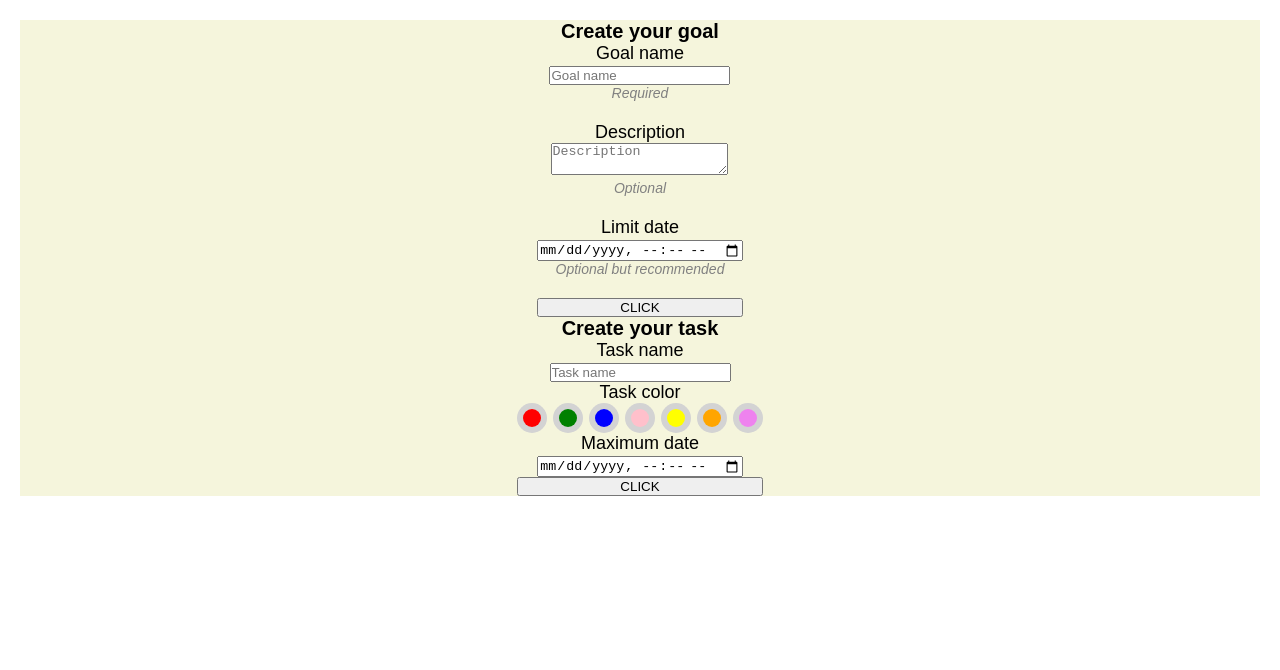
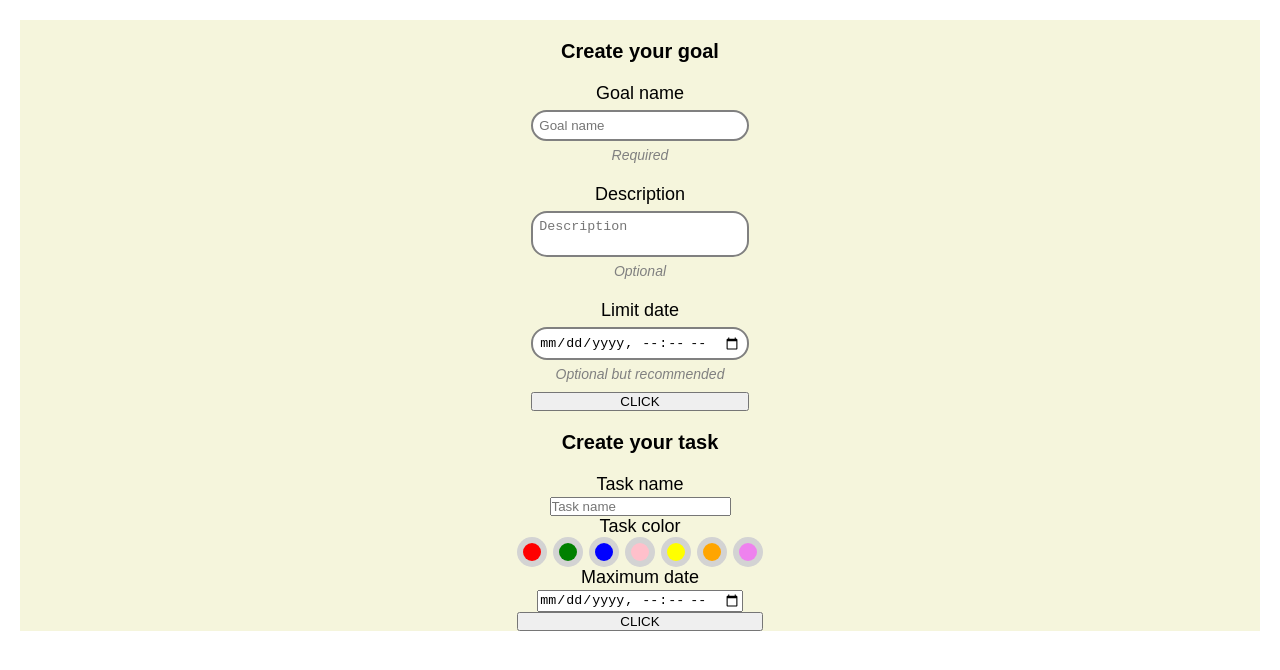
Before and after one commit to VictorCar86/Week-Planner, a React (Vite) app: page /goals/create in a window 1280 px wide. Shown: the top 670 px of the page. Built offline with nearby package versions, Linux system fonts and the light colour scheme.

Commit message:
Complete styles for tasks component

```diff
--- a/package.json
+++ b/package.json
@@ -11,7 +11,9 @@
   "dependencies": {
     "react": "^18.2.0",
     "react-dom": "^18.2.0",
-    "react-router-dom": "^6.10.0"
+    "react-icons": "^4.8.0",
+    "react-router-dom": "^6.10.0",
+    "sonner": "^0.3.0"
   },
   "devDependencies": {
     "@types/react": "^18.0.27",
--- /dev/null
+++ b/src/components/FormError/index.jsx
@@ -0,0 +1,16 @@
+import React from 'react';
+import { RiErrorWarningFill } from 'react-icons/ri';
+import './index.scss';
+
+const FormError = ({ text = "" }) => {
+    return (
+        <article className='form-error-container'>
+            <RiErrorWarningFill className='form-error-container__svg' />
+            <span className='form-error-container__text'>
+                { text }
+            </span>
+        </article>
+    )
+}
+
+export default FormError;
--- /dev/null
+++ b/src/components/FormError/index.scss
@@ -0,0 +1,38 @@
+.form-error-container {
+    display: flex;
+    justify-content: left;
+    align-items: center;
+    gap: 12px;
+    padding: 16px;
+    margin-bottom: 8px;
+    color: #ff3434;
+    font-weight: 700;
+    font-size: 1.4rem;
+    border-radius: 6px;
+    border: 1px solid #fac6c6;
+    background-color: #f3d8d1;
+
+    animation: form_error_popup 0.2s ease-out forwards;
+
+    @keyframes form_error_popup {
+        0% {
+            transform: scale(0);
+        }
+        80% {
+            transform: scale(1.1);
+        }
+        100% {
+            transform: scale(1);
+        }
+    }
+
+    .form-error-container__svg {
+        height: min-content;
+        width: 24px;
+        fill: #ff0000;
+    }
+
+    .form-error-container__text {
+        max-width: 260px;
+    }
+}
--- a/src/containers/CreateGoal/index.jsx
+++ b/src/containers/CreateGoal/index.jsx
@@ -1,8 +1,11 @@
-import React, { useRef } from 'react';
+import React, { useRef, useState } from 'react';
 import './index.scss';
+import FormError from '../../components/FormError';
 
 const CreateGoal = () => {
     const currentDate = new Date().toISOString().slice(0,new Date().toISOString().lastIndexOf(":"));
+
+    const [formMistakes, setFormMistakes] = useState({ name: false, description: false });
 
     const formRef = useRef(null);
 
@@ -16,11 +19,19 @@ const CreateGoal = () => {
         };
 
         if (goalPayload.name === '') {
-            console.error('NAME')
+            setFormMistakes(prev => ({ ...prev, name: true }));
         }
+        else {
+            setFormMistakes(prev => ({ ...prev, name: false }));
+        }
+
         if (goalPayload.description.length >= 1 && goalPayload.description.length < 20) {
-            console.error('DESC')
+            setFormMistakes(prev => ({ ...prev, description: true }));
         }
+        else {
+            setFormMistakes(prev => ({ ...prev, description: false }));
+        }
+
 
         return;
 
@@ -41,36 +52,42 @@ const CreateGoal = () => {
     }
 
     return (
-        <section className='creationGoal'>
-        <p className='creationGoal__title'>Create your goal</p>
+        <section className='create-goal-container'>
+        <p className='create-goal-container__title'>Create your goal</p>
 
-        <form className='creationGoal__form' action='POST' ref={formRef}>
+        <form className='create-goal-container__form' action='POST' ref={formRef}>
             <label htmlFor='goal_name'>
                 <p>Goal name</p>
-                <input type='text' placeholder='Goal name' name='goal_name'/>
-                <p className='creationGoal__form__warning'>Required</p>
+                <input className={`create-goal-container__form__input ${formMistakes.name && 'create-goal-container__form__input--error'}`} type='text' placeholder='Goal name' name='goal_name'/>
+                <p className='create-goal-container__form__tips'>Required</p>
             </label>
 
             <br />
 
             <label htmlFor='goal_description'>
                 <p>Description</p>
-                <textarea placeholder='Description' name='goal_description'/>
-                <p className='creationGoal__form__warning'>Optional</p>
+                <textarea className={`create-goal-container__form__input ${formMistakes.description && 'create-goal-container__form__input--error'}`} placeholder='Description' name='goal_description'/>
+                <p className='create-goal-container__form__tips'>Optional</p>
             </label>
 
             <br />
 
             <label htmlFor='goal_limit_date'>
                 <p>Limit date</p>
-                <input type='datetime-local' name='goal_limit_date' min={currentDate}/>
-                <p className='creationGoal__form__warning'>Optional but recommended</p>
+                <input className='create-goal-container__form__input' type='datetime-local' name='goal_limit_date' min={currentDate}/>
+                <p className='create-goal-container__form__tips'>Optional but recommended</p>
             </label>
         </form>
 
-        <br />
+        {formMistakes.name && (
+            <FormError text='Please introduce a name for your goal' />
+        )}
 
-        <button onClick={postGoal}>CLICK</button>
+        {formMistakes.description && (
+            <FormError text='Descriptions can only be minimum 20 characters' />
+        )}
+
+        <button type='submit' onClick={postGoal}>CLICK</button>
         </section>
     )
 }
--- a/src/containers/CreateGoal/index.scss
+++ b/src/containers/CreateGoal/index.scss
@@ -1,60 +1,40 @@
 @import '../../styles/_variables.scss';
 
-.creationGoal {
+.create-goal-container {
     display: grid;
     place-content: center;
     font-size: 1.8rem;
     background-color: $bg-color;
 
 }
-.creationGoal__title {
+.create-goal-container__title {
+    margin: 20px 0px;
+    text-align: center;
     font-size: 2rem;
     font-weight: 700;
 }
 
-.creationGoal__form {
+.create-goal-container__form {
     display: grid;
+    margin-bottom: 10px;
 
-    .creationGoal__form__warning {
+    label { display: contents; }
+
+    .create-goal-container__form__input {
+        padding: 6px;
+        margin: 6px 0px;
+        border: 2px solid gray;
+        border-radius: 16px;
+        resize: none;
+    }
+
+    .create-goal-container__form__tips {
         font-size: 1.4rem;
         font-style: italic;
         color: gray;
     }
 }
 
-.creationTask__form__labelsContainer {
-    display: flex;
-    gap: 6px;
+.create-goal-container__form__input--error {
+    border: 2px solid #f01a1a !important;
 }
-
-.creationTask__form__labelsContainer__radioLabels {
-    position: relative;
-
-    .creationTask__form__labelsContainer__radioLabels__radioColor {
-        display: grid;
-        width: 30px;
-        height: 30px;
-        padding: 4px;
-        cursor: pointer;
-        border-radius: 9999px;
-        border: 2px solid transparent;
-        background-color: lightgray;
-
-        span {
-            display: inline-block;
-            width: 100%;
-            height: 100%;
-            border-radius: 9999px;
-        }
-    }
-    .creationTask__form__labelsContainer__radioLabels__radioInput {
-        visibility: hidden;
-        position: absolute;
-        left: 0px;
-        top: 0px;
-    }
-}
-
-.radioSelected {
-    border: 2px solid dodgerblue !important;
-}
--- a/src/containers/CreateTask/index.jsx
+++ b/src/containers/CreateTask/index.jsx
@@ -9,11 +9,53 @@ const CreateTask = () => {
 
     const formRef = useRef(null);
 
+    function postTask() {
+        const formData = new FormData(formRef.current);
+
+        const taskPayload = {
+            name: formData.get('task_name'),
+            maxDate: formData.get('maximum_date'),
+            color: currentColor,
+        };
+
+        console.log(taskPayload)
+
+        // if (taskPayload.name === '') {
+        //     setFormMistakes(prev => ({ ...prev, name: true }));
+        // }
+        // else {
+        //     setFormMistakes(prev => ({ ...prev, name: false }));
+        // }
+
+        // if (taskPayload.description.length >= 1 && taskPayload.description.length < 20) {
+        //     setFormMistakes(prev => ({ ...prev, description: true }));
+        // }
+        // else {
+        //     setFormMistakes(prev => ({ ...prev, description: false }));
+        // }
+
+
+        return;
+
+        const fetchOptions = {
+            method: 'POST',
+            headers: {
+                'content-type': 'application/json'
+            },
+            body: JSON.stringify(taskPayload),
+        };
+
+        fetch('http://localhost:8787/api/v1/tasks', fetchOptions)
+            .then(response => response.json())
+            .then(response => console.log(response))
+            .catch(err => console.error(err));
+    }
+
     return (
-        <section className='creationTask creationGoal'>
-            <p className='creationGoal__title'>Create your task</p>
+        <section className='create-task-container'>
+            <p className='create-task-cocntainer__title'>Create your task</p>
 
-            <form className='creationTask__form' action='POST' ref={formRef}>
+            <form className='create-task-container__form' action='POST' ref={formRef}>
                 <label htmlFor='goal_name'>
                     <p>Task name</p>
                     <input type='text' placeholder='Task name' name='task_name'/>
@@ -21,23 +63,23 @@ const CreateTask = () => {
 
                 <p>Task color</p>
 
-                <div className='creationTask__form__labelsContainer'>
+                <div className='create-task-container__form__labels-container'>
                     {radioColors.map((color, index) => (
                         <label
-                            className='creationTask__form__labelsContainer__radioLabels'
+                            className='labels-container__radio-labels'
                             htmlFor={`task_color_${color}`}
                             key={index}
                         >
-                            <span className={`creationTask__form__labelsContainer__radioLabels__radioColor ${currentColor === color && 'radioSelected'}`}>
-                            <span style={{backgroundColor: color}}>{/*Inside color*/}</span>
+                            <span className={`labels-container__radio-labels__radio-color ${currentColor === color && 'radio-selected'}`}>
+                                <span style={{backgroundColor: color}}>{/*Inside color*/}</span>
                             </span>
                             <input
-                                className='creationTask__form__labelsContainer__radioLabels__radioInput'
+                                className='labels-container__radio-labels__radio-input'
                                 onClick={(radio) => setCurrentColor(radio.target.value)}
                                 id={`task_color_${color}`}
+                                name='task_color'
+                                value={color}
                                 type='radio'
-                                value={color}
-                                name='task_color'
                             />
                         </label>
                     ))}
@@ -53,7 +95,7 @@ const CreateTask = () => {
                 </label>
             </form>
 
-            <button onClick={() => console.log(new FormData(formRef.current).get('task_color'))}>CLICK</button>
+            <button type='submit' onClick={postTask}>CLICK</button>
         </section>
     )
 }
--- a/src/containers/CreateTask/index.scss
+++ b/src/containers/CreateTask/index.scss
@@ -0,0 +1,52 @@
+@import '../../styles/_variables.scss';
+
+.create-task-container {
+    display: grid;
+    place-content: center;
+    font-size: 1.8rem;
+    background-color: $bg-color;
+}
+
+.create-task-cocntainer__title {
+    margin: 20px 0px;
+    text-align: center;
+    font-size: 2rem;
+    font-weight: 700;
+}
+
+.create-task-container__form__labels-container {
+    display: flex;
+    gap: 6px;
+}
+
+.labels-container__radio-labels {
+    position: relative;
+
+    .labels-container__radio-labels__radio-color {
+        display: grid;
+        width: 30px;
+        height: 30px;
+        padding: 4px;
+        cursor: pointer;
+        border-radius: 9999px;
+        border: 2px solid transparent;
+        background-color: lightgray;
+
+        span {
+            display: inline-block;
+            width: 100%;
+            height: 100%;
+            border-radius: 9999px;
+        }
+    }
+    .labels-container__radio-labels__radio-input {
+        visibility: hidden;
+        position: absolute;
+        left: 0px;
+        top: 0px;
+    }
+}
+
+.radio-selected {
+    border: 2px solid dodgerblue !important;
+}
```
Also changed, not shown: 1 other file (tests, documents, lock files or other folders).
